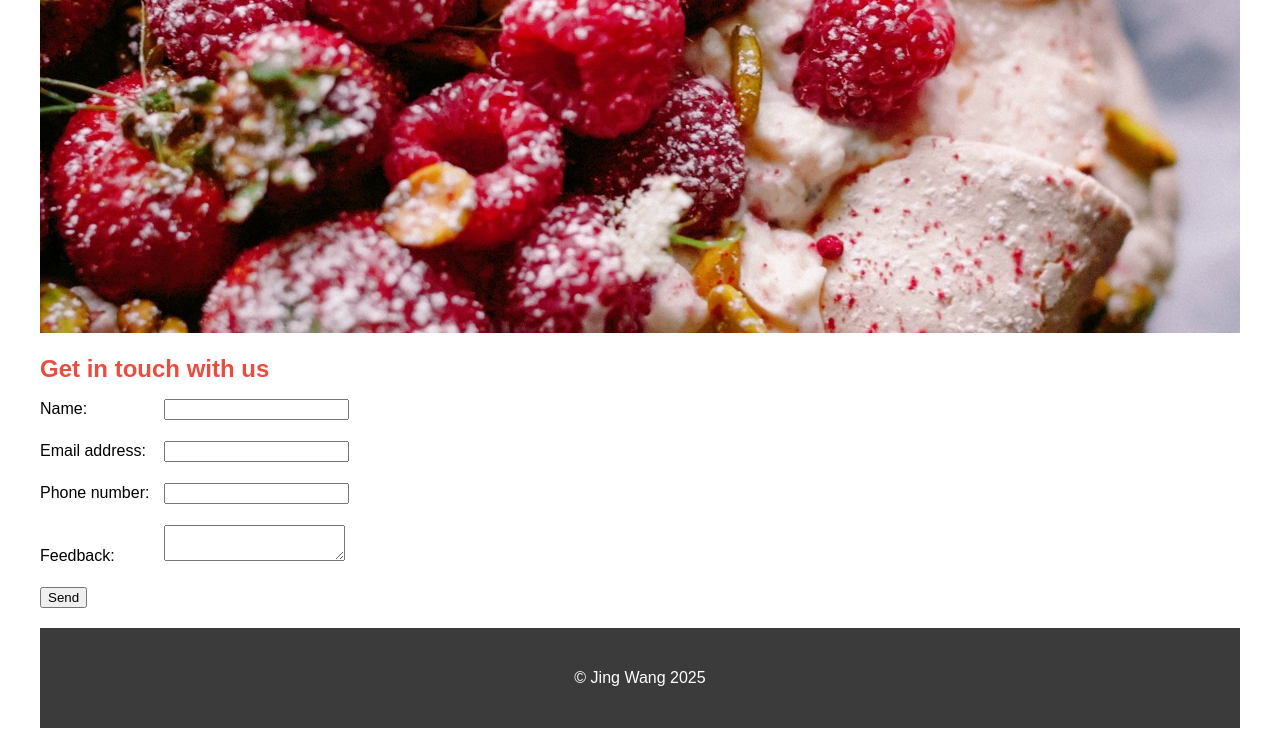
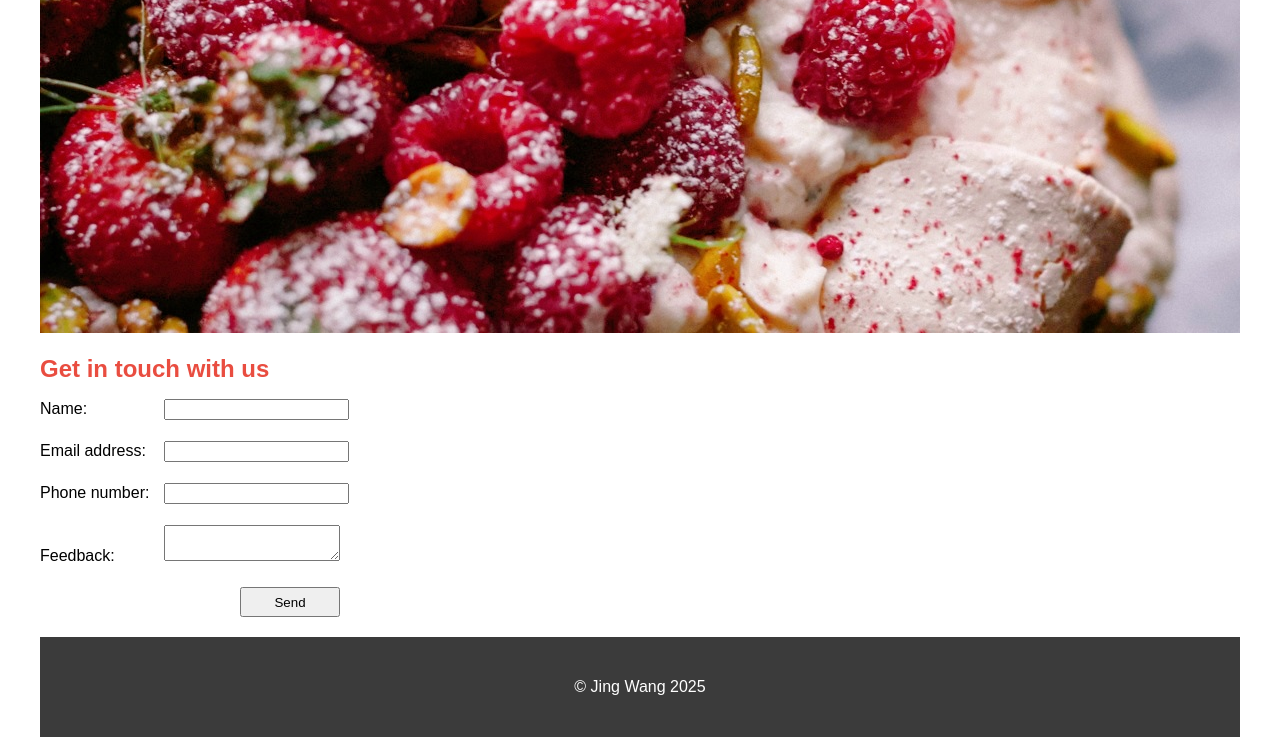
Before and after one commit to jingwang207/cake_shop, a plain HTML site: page contact.html in a window 1280 px wide. Shown: the part 101-846 px from the top of the page. Drawn offline with Linux system fonts and the light colour scheme.

Commit message:
update css

```diff
--- a/css/contact.css
+++ b/css/contact.css
@@ -2,3 +2,11 @@
     display: inline-block;
     width: 120px;
 }
+.contactUs button{
+    margin-left: 200px;
+    width: 100px;
+    height: 30px;
+}
+.contactUs textarea{
+    width: 170px;
+}
```
Also changed, not shown: css/product.css (+5 -2 lines).
